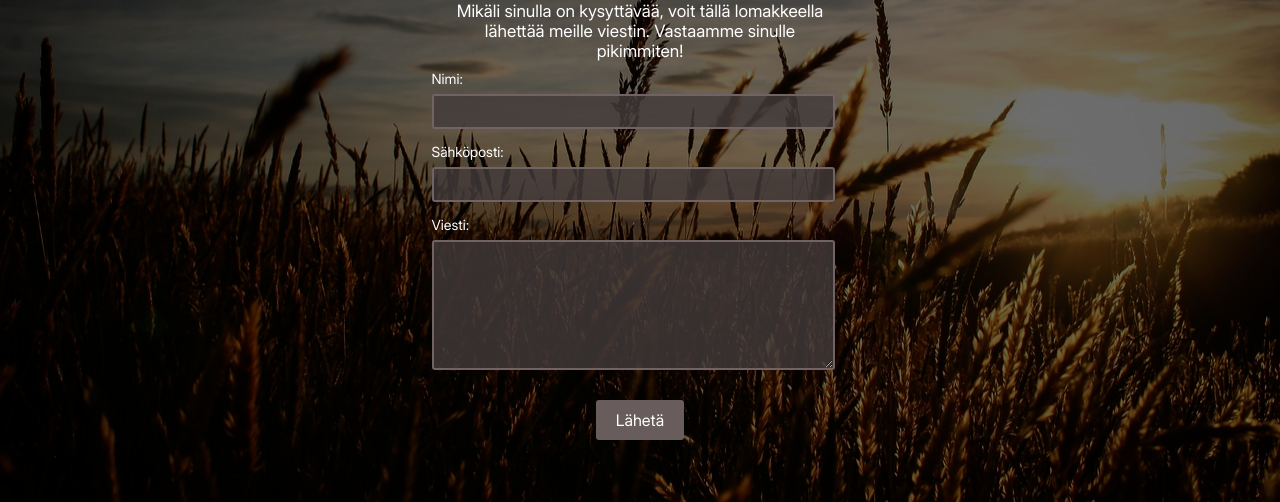
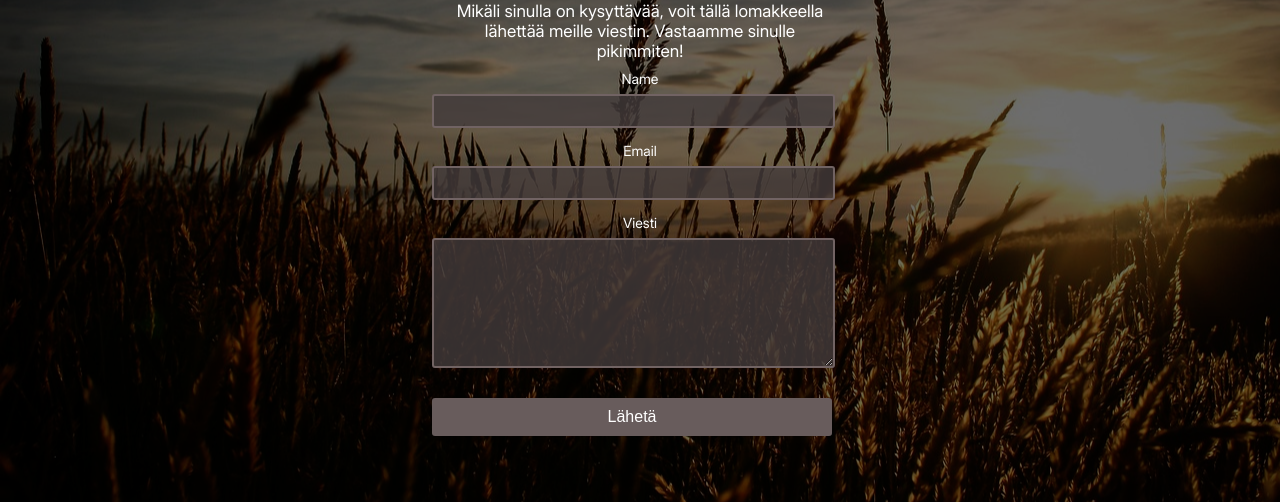
Before and after one commit to nellyhuima/PPTV-saatio, a React (Vite) app: page / in a window 1280 px wide. Shown: the part 3361-3863 px from the top of the page. Built offline with nearby package versions, Linux system fonts and the light colour scheme.

Commit message:
The ota yhteyttä form works! N

```diff
--- a/components/OtaYhteytta/OtaYhteytta.css
+++ b/components/OtaYhteytta/OtaYhteytta.css
@@ -1,7 +1,3 @@
-* {
-  font-family: 'Inter';
-
-}
 
 .YhteysLomake {
     flex: 1;
@@ -9,6 +5,16 @@
     flex-direction: column;
     font-size: 14px;
     margin-top: 5em;
+  }
+
+  .Hteksti {
+    font-size: 34px;
+  }
+
+  .Ohjeet {
+    display: flex;
+    flex-direction: column;
+    align-items: center;
   }
 
   .YhteysText {
@@ -24,10 +30,6 @@
     display: flex;
     flex-direction: column;
     color: white;
-  }
-
-  .Hteksti {
-    font-size: 34px;
   }
 
   .Oinput, .Otextarea {
@@ -53,10 +55,3 @@
     font-size: 16px;
     align-self: center;
   }
-
-  .confirmation {
-    margin-top: 1em;
-    color: green;
-    font-weight: bold;
-    text-align: center;
-  }
--- a/components/OtaYhteytta/OtaYhteytta.jsx
+++ b/components/OtaYhteytta/OtaYhteytta.jsx
@@ -1,81 +1,55 @@
-import React, { useState } from 'react';
+import React, { useRef } from 'react';
+import emailjs from '@emailjs/browser';
 import './OtaYhteytta.css';
 
 const OtaYhteytta = () => {
-  //data handling
-    const [formData, setFormData] = useState({
-          name: '',
-          email: '',
-          message: '',
-        });
 
-         const [submitted, setSubmitted] = useState(false);
+  const form = useRef();
 
-        //saving data
-      const handleChange = (e) => {
-        setFormData({
-            ...formData,
-            [e.target.name]: e.target.value
-          });
-        };
+  const sendEmail = (e) => {
+    e.preventDefault();
 
-        const handleSubmit = (e) => {
-          e.preventDefault();
-          console.log("Submitted data:", formData);
+    emailjs
+      .sendForm(
+      "service_gcbeg44",
+      "template_ojkkszq",
+      form.current,
+      "MU7GSqKNFAaG76JpS"
+      )
 
-           // Reset the form
-        setFormData({
-         name: '',
-         email: '',
-         message: '',
-        });
-        setSubmitted(true);
+      .then(
+        () => {
+          console.log('SUCCESS!');
+          e.target.reset();
+        },
+        (error) => {
+          console.log('FAILED...', error.text);
+        },
+      );
+  };
 
-        //time that the message is shown
-      setTimeout(() => setSubmitted(false), 4000);
-
-        }
   return (
-    <div className="view-content">
-    <form className='YhteysLomake' onSubmit={handleSubmit}>
-    <h1 className='Hteksti'>Ota yhteyttä</h1>
-    <p className='YhteysText'>Mikäli sinulla on kysyttävää, voit tällä lomakkeella lähettää meille viestin. Vastaamme sinulle pikimmiten!</p>
-
-        <label className='YhteysLabel'>
-          Nimi:
-          <input className='Oinput'
-            type="text"
-            name="name"
-            value={formData.name || ''}
-            onChange={handleChange}
-            required
-          />
-        </label>
-        <label className='YhteysLabel'>
-          Sähköposti:
-          <input className='Oinput'
-            type="email"
-            name="email"
-            value={formData.email || ''}
-            onChange={handleChange}
-
-            required
-          />
-        </label>
-        <label className='YhteysLabel'>
-          Viesti:
-          <textarea className='Otextarea'
-            name="message"
-            value={formData.message || ''}
-            onChange={handleChange}
-
-            required
-          />
-        </label>
-
-        <button className='Obutton' type="submit">Lähetä</button>
+    <div className='YhteysLomake'>
+      <div className='Ohjeet'>
+        <h1 className='Hteksti'>Ota yhteyttä</h1>
+        <p className='YhteysText'>
+          Mikäli sinulla on kysyttävää,
+          voit tällä lomakkeella lähettää meille viestin.
+          Vastaamme sinulle pikimmiten!
+        </p>
+      </div>
+      <div className=''>
+        <form ref={form} onSubmit={sendEmail}>
+          <label className='YhteysLabel'>Name</label>
+          <input className='Oinput' type="text" name="user_name" />
+          <label className='YhteysLabel'>Email</label>
+          <input className='Oinput' type="email" name="user_email" />
+          <label className='YhteysLabel'>Viesti</label>
+          <textarea className='Otextarea' name="message" />
+          <input className='Obutton' type="submit" value="Lähetä" />
         </form>
-        </div>
+      </div>
+    </div>
   );
 };
 
--- a/package.json
+++ b/package.json
@@ -9,6 +9,7 @@
     "preview": "vite preview"
   },
   "dependencies": {
+    "@emailjs/browser": "^4.4.1",
     "react": "^19.0.0",
     "react-dom": "^19.0.0",
     "react-router-dom": "^7.5.1"
```
Also changed, not shown: 1 other file (tests, documents, lock files or other folders).
